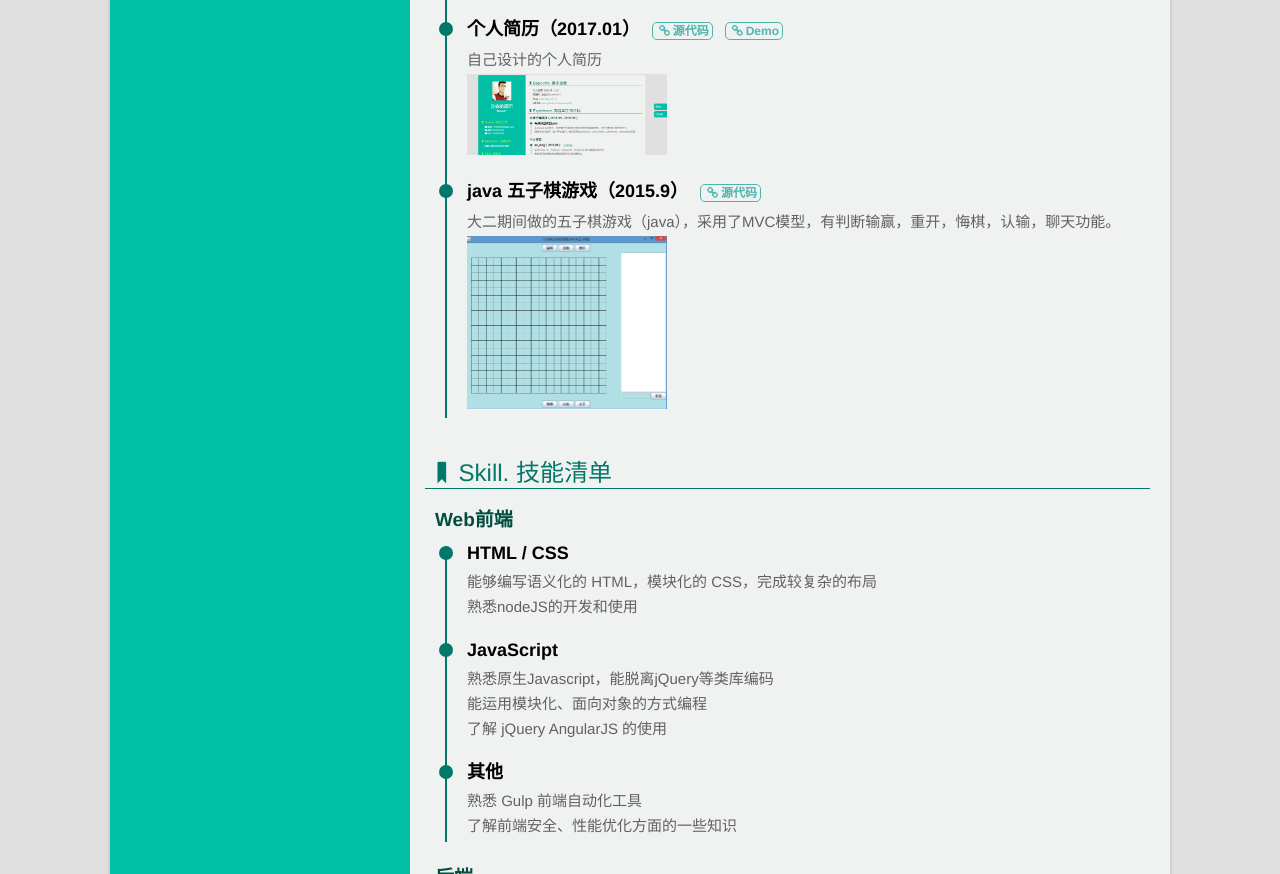
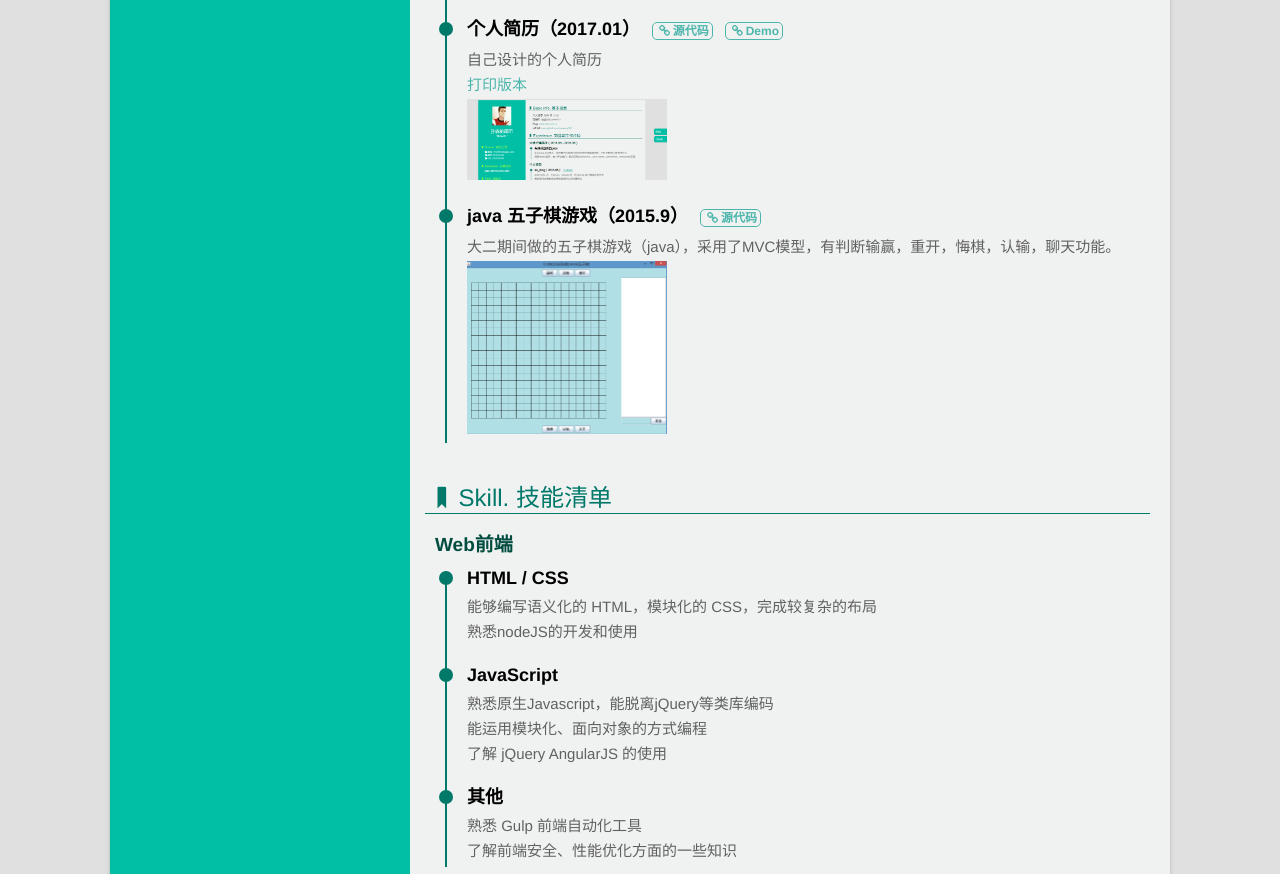
Before and after one commit to qweewq123/resume, a website: page index.html in a window 1280 px wide. Shown: the part 1872-2746 px from the top of the page. Drawn offline with Linux system fonts and the light colour scheme.

Commit message:
Update index.html

```diff
--- a/index.html
+++ b/index.html
@@ -135,7 +135,6 @@
                             <div class="circle"></div>
                             <h4>
                                 逍遥纵然个人博客（php，新迁移）（2017.2 - 至今）
-                               <!-- <a href="https://github.com/DIYgod/Amativeness" target="_blank"><i class="icon-link"></i>源代码</a>-->
                                 <a href="http://www.wdss123.cn/" target="_blank"><i class="icon-link"></i>Demo</a>
                             </h4>
                             <p>Wordpress主题修改，个人极喜欢的极简风格博客</p>
@@ -197,6 +196,7 @@
                                 <a href="https://qweewq123.github.io/resume/" target="_blank"><i class="icon-link"></i>Demo</a>
                             </h4>
                             <p>自己设计的个人简历</p>
+                            <p><a href="https://github.com/qweewq123/resume/print.html" target="_blank">打印版本</a></p>
                             <img src="img/resume.png">
                         </li>
                         <li>
```
